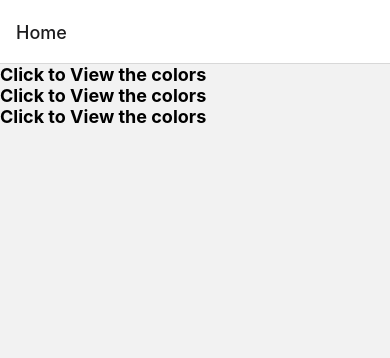
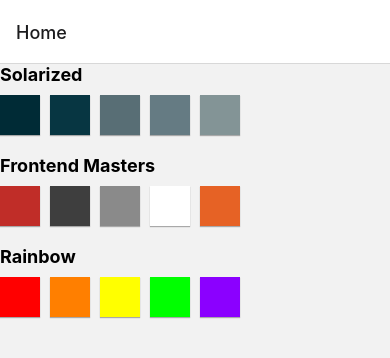
Before and after one commit to Shahjahan62/React-native_Navigation, a React Native app: screen /Home in a window 390 px wide. Shown: the top 358 px of the page. Built offline with nearby package versions, Linux system fonts and the light colour scheme.

Commit message:
Navigation

```diff
--- a/App.js
+++ b/App.js
@@ -13,7 +13,11 @@
     <NavigationContainer>
       <Stack.Navigator>
         <Stack.Screen name="Home" component={Home} />
-        <Stack.Screen name="ColorPalette" component={ColorPalette} />
+        <Stack.Screen
+          name="ColorPalette"
+          component={ColorPalette}
+          options={({ route }) => ({ title: route.params.colorPalette })}
+        />
       </Stack.Navigator>
     </NavigationContainer>
   );
--- a/screens/Home.js
+++ b/screens/Home.js
@@ -6,6 +6,7 @@
   TouchableOpacity,
   FlatList,
 } from "react-native";
+import PalettePreview from "../components/PalettePreview";
 
 const SOLARIZED = [
   { colorName: "Base03", hexCode: "#002b36" },
@@ -55,16 +56,21 @@
         data={COLOR_PALETTES}
         keyExtractor={(item) => item.paletteName}
         renderItem={({ item }) => (
-          <TouchableOpacity
-            onPress={() =>
-              navigation.navigate("ColorPalette", {
-                colorPalette: item.paletteName,
-                colors: item.colors,
-              })
-            }
-          >
-            <Text style={styles.text}>Click to View the colors</Text>
-          </TouchableOpacity>
+          <PalettePreview
+            onPress={() => navigation.navigate("ColorPalette", item)}
+            palette={item}
+          />
+
+          // <TouchableOpacity
+          //   onPress={() =>
+          //     navigation.navigate("ColorPalette", {
+          //       colorPalette: item.paletteName,
+          //       colors: item.colors,
+          //     })
+          //   }
+          // >
+          //   <Text style={styles.text}>Click to View the colors</Text>
+          // </TouchableOpacity>
         )}
       />
     </View>
```
